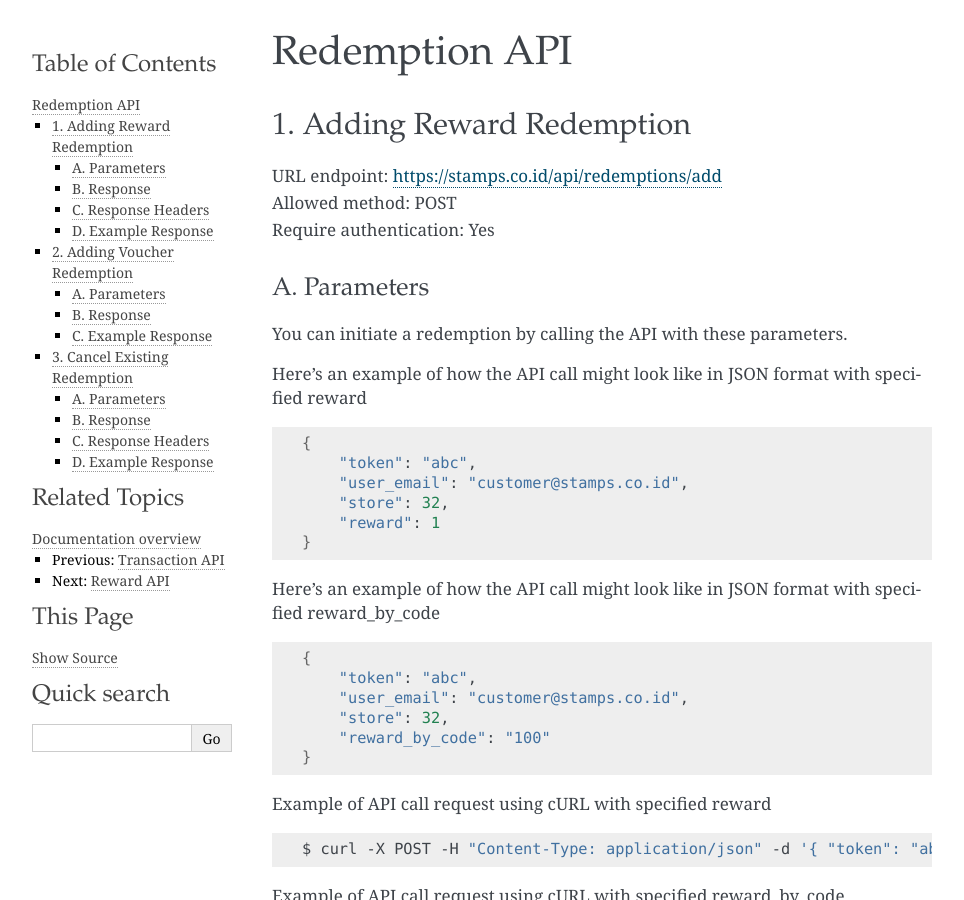
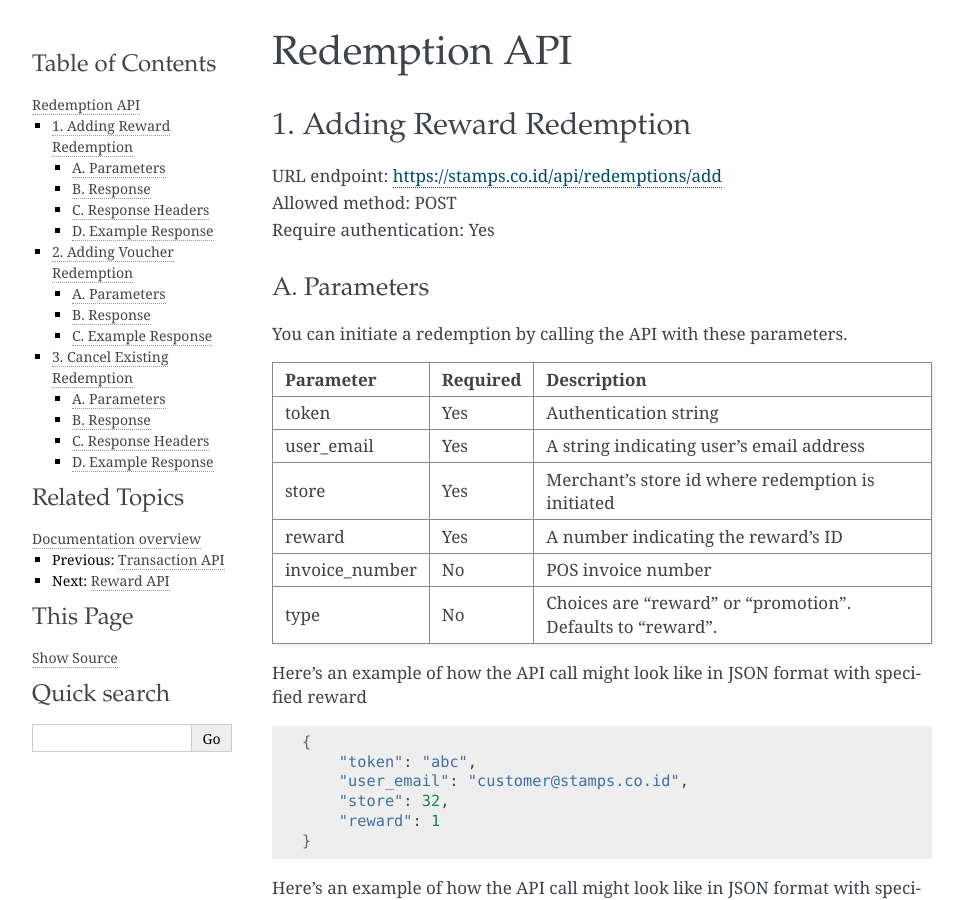
Before and after one commit to ui/stamps-api-docs, a Sphinx documentation site: the page built from source/redemption_api.rst, in a window 1280 px wide and 900 px high. Shown: the whole window, without its empty margins (148-1112 px from the left). Built offline with Sphinx 7.4.7, drawn with Linux system fonts in a browser that asks for light colours; part of the change alters nothing that is shown.

Commit message:
Removed comment inside Redemption API parameter table.

```diff
--- a/source/redemption_api.rst
+++ b/source/redemption_api.rst
@@ -20,7 +20,6 @@ token           Yes       Authentication string
 user_email      Yes       A string indicating user's email address
 store           Yes       Merchant's store id where redemption is initiated
 reward          Yes       A number indicating the reward's ID
-.. reward_by_code  No        A string of the reward's code
 invoice_number  No        POS invoice number
 type            No        Choices are "reward" or "promotion". Defaults to "reward".
 =============== ========= =========================
```
